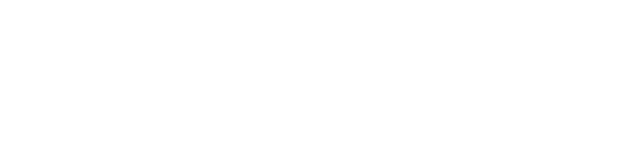
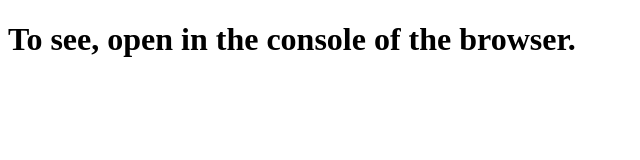
Before and after one commit to BreeJax/week-two-project, a plain HTML site: page index.html in a window 1280 px wide. Shown: the whole page, without its empty margins (0-640 px from the left). Drawn offline with Linux system fonts and the light colour scheme.

Commit message:
adding readme and updating HTML

```diff
--- a/index.html
+++ b/index.html
@@ -4,6 +4,7 @@
     <title>Etsy Data</title>
   </head>
   <body>
+    <h1>To see, open in the console of the browser.</h1>
 
     <script src="data.js"></script>
     <script src="main.js"></script>
```
Also changed, not shown: 1 other file.
